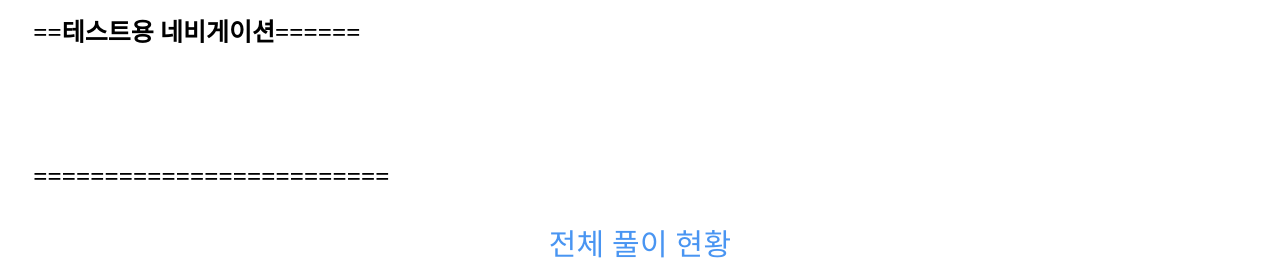
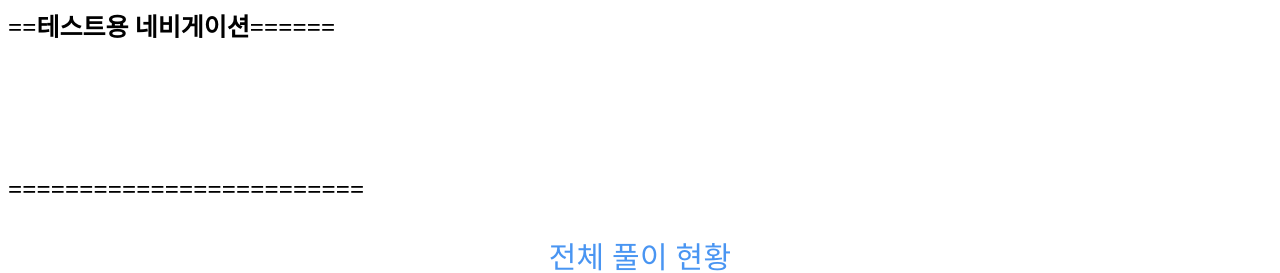
Before and after one commit to ondal1997/coj-fe, a React app: page /oj/allSolutions/1 in a window 1280 px wide. Shown: the top 273 px of the page. Built offline with nearby package versions, Linux system fonts and the light colour scheme; no server answers.

Commit message:
[수정] h3 태그 마진제거

```diff
--- a/src/SolutionForm/reset.css
+++ b/src/SolutionForm/reset.css
@@ -5,7 +5,6 @@ div {
 h3 {
   font-size: 25px !important;
   font-weight: 600 !important;
-  margin: 1% 2% !important;
   line-height: 1.6em !important;
 }
 
```
